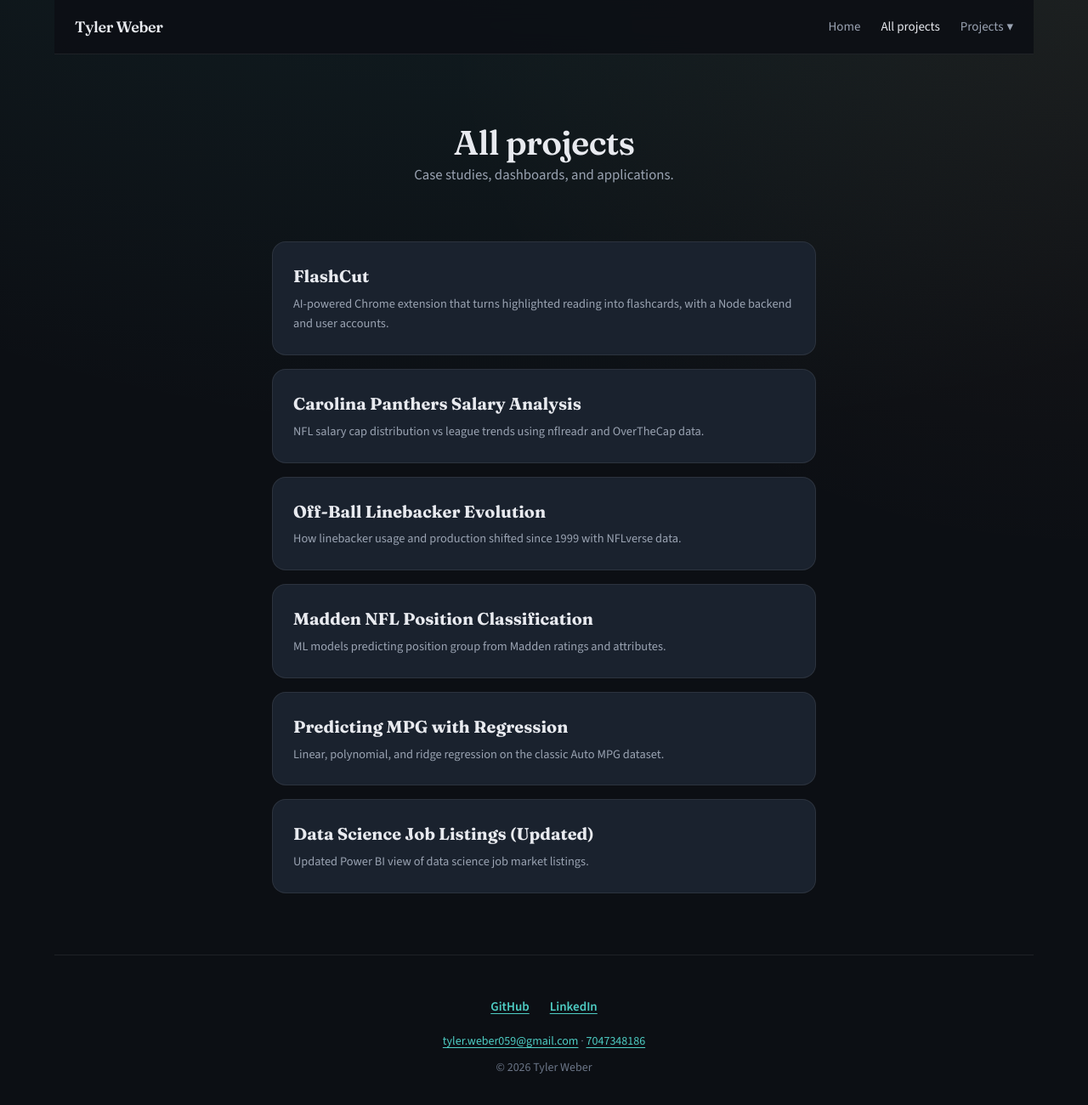
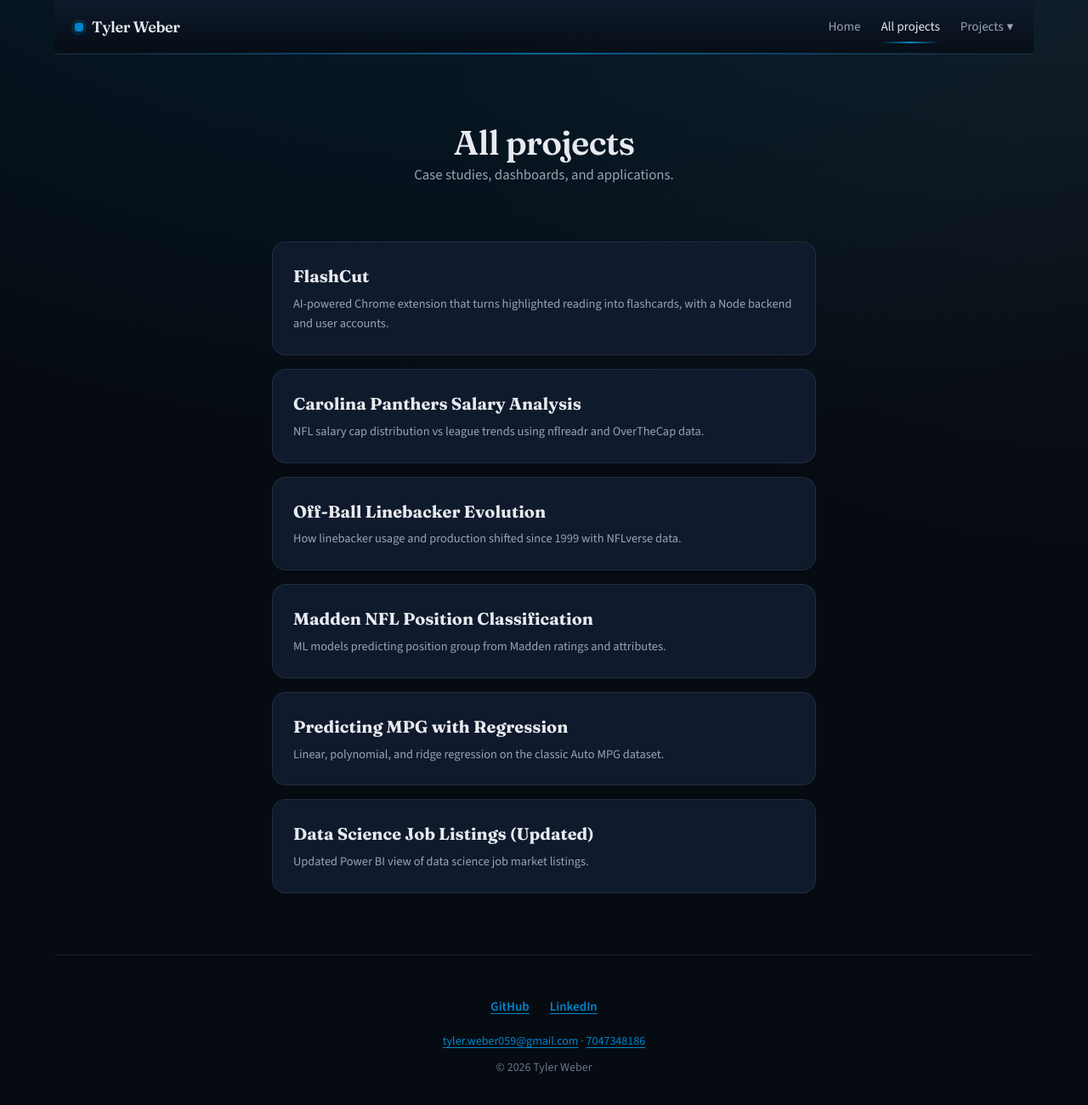
Before and after one commit to tyler-wbr/tyler-wbr.github.io, a website: page projects/index.html in a window 1280 px wide. Shown: the whole page at 85% size. Drawn offline with nearby package versions, Linux system fonts and the light colour scheme.

Commit message:
Refresh about section and Panthers theme
Remove GitHub activity, add new About photo, and enhance navigation styling.

Co-authored-by: Cursor <cursoragent@cursor.com>

```diff
--- a/assets/main.css
+++ b/assets/main.css
@@ -33,8 +33,8 @@ body {
   color: var(--color-text);
   background: var(--color-bg);
   background-image:
-    radial-gradient(ellipse 120% 80% at 50% -40%, rgba(78, 205, 196, 0.12), transparent),
-    radial-gradient(ellipse 60% 50% at 100% 0%, rgba(244, 162, 97, 0.06), transparent);
+    radial-gradient(ellipse 120% 80% at 50% -40%, rgba(0, 133, 202, 0.22), transparent),
+    radial-gradient(ellipse 60% 50% at 100% 0%, rgba(191, 192, 191, 0.06), transparent);
   min-height: 100vh;
 }
 
@@ -84,9 +84,22 @@ a:focus-visible {
   padding: 0 var(--space-lg);
   max-width: var(--max-width-content);
   margin: 0 auto;
-  background: rgba(12, 15, 20, 0.85);
+  background:
+    linear-gradient(180deg, rgba(15, 26, 44, 0.92), rgba(6, 11, 18, 0.78));
   backdrop-filter: blur(12px);
   border-bottom: 1px solid var(--color-border);
+}
+
+.site-nav::after {
+  content: "";
+  position: absolute;
+  left: 0;
+  right: 0;
+  bottom: -1px;
+  height: 2px;
+  background: linear-gradient(90deg, transparent, rgba(0, 133, 202, 0.9), transparent);
+  opacity: 0.75;
+  pointer-events: none;
 }
 
 .site-nav__brand {
@@ -117,6 +130,18 @@ a:focus-visible {
   padding: 0;
 }
 
+.site-nav__brand::before {
+  content: "";
+  display: inline-block;
+  width: 10px;
+  height: 10px;
+  margin-right: 10px;
+  border-radius: 3px;
+  background: var(--color-accent);
+  box-shadow: 0 0 0 4px rgba(0, 133, 202, 0.18);
+  transform: translateY(-1px);
+}
+
 .site-nav__links a {
   color: var(--color-text-muted);
   text-decoration: none;
@@ -127,6 +152,21 @@ a:focus-visible {
 .site-nav__links a:hover,
 .site-nav__links a[aria-current="page"] {
   color: var(--color-text);
+}
+
+.site-nav__links a[aria-current="page"] {
+  position: relative;
+}
+
+.site-nav__links a[aria-current="page"]::after {
+  content: "";
+  position: absolute;
+  left: 0;
+  right: 0;
+  bottom: -10px;
+  height: 2px;
+  border-radius: 2px;
+  background: linear-gradient(90deg, transparent, var(--color-accent), transparent);
 }
 
 .site-nav__toggle {
@@ -512,6 +552,16 @@ a:focus-visible {
   margin: 0 auto;
 }
 
+.about-panel__photo {
+  width: 100%;
+  max-width: 520px;
+  height: auto;
+  border-radius: var(--radius-xl);
+  border: 1px solid var(--color-border);
+  box-shadow: var(--shadow-md);
+  margin: 0 auto;
+}
+
 .about-panel__body h2 {
   font-family: var(--font-display);
   font-size: 1.5rem;
--- a/assets/tokens.css
+++ b/assets/tokens.css
@@ -1,17 +1,19 @@
 /* Design tokens (dark theme) */
 :root {
-  --color-bg: #0c0f14;
-  --color-bg-elevated: #141a22;
-  --color-bg-card: #1a222e;
+  /* Carolina Panthers-inspired palette */
+  --color-bg: #060b12;
+  --color-bg-elevated: #0b1220;
+  --color-bg-card: #0f1a2c;
   --color-border: rgba(255, 255, 255, 0.08);
   --color-border-strong: rgba(255, 255, 255, 0.14);
   --color-text: #e8eaef;
   --color-text-muted: #9aa3b2;
   --color-text-subtle: #6b7587;
-  --color-accent: #4ecdc4;
-  --color-accent-dim: rgba(78, 205, 196, 0.15);
-  --color-accent-hover: #6fe0d8;
-  --color-warm: #f4a261;
+  --color-accent: #0085CA;
+  --color-accent-dim: rgba(0, 133, 202, 0.18);
+  --color-accent-hover: #25a8ea;
+  --color-warm: #BFC0BF;
+  --shadow-glow: 0 0 48px rgba(0, 133, 202, 0.18);
   --font-display: "Fraunces", Georgia, "Times New Roman", serif;
   --font-body: "Source Sans 3", system-ui, -apple-system, sans-serif;
   --font-mono: ui-monospace, "Cascadia Code", monospace;
@@ -28,7 +30,6 @@
   --radius-xl: 24px;
   --shadow-sm: 0 2px 8px rgba(0, 0, 0, 0.35);
   --shadow-md: 0 8px 32px rgba(0, 0, 0, 0.45);
-  --shadow-glow: 0 0 40px rgba(78, 205, 196, 0.12);
   --max-width-prose: 42rem;
   --max-width-content: 72rem;
   --nav-height: 4rem;
```
Also changed, not shown: index.html (+6 -11 lines), projects/images/IMG_5801.jpg (added).
